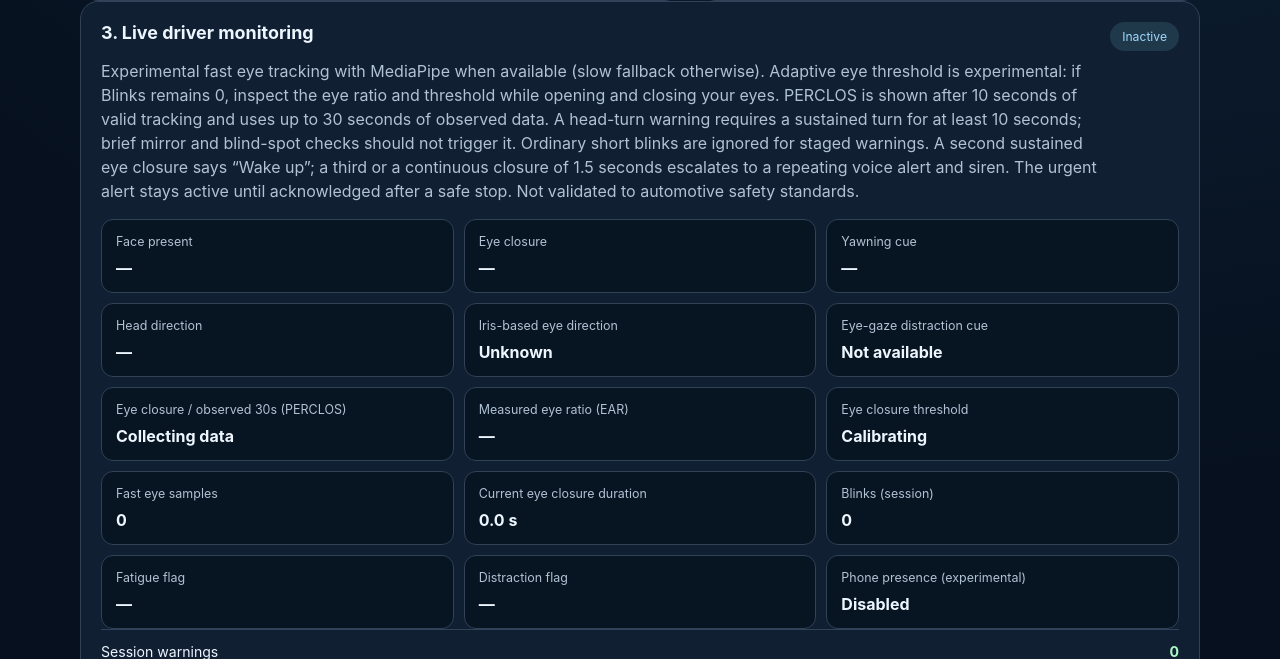
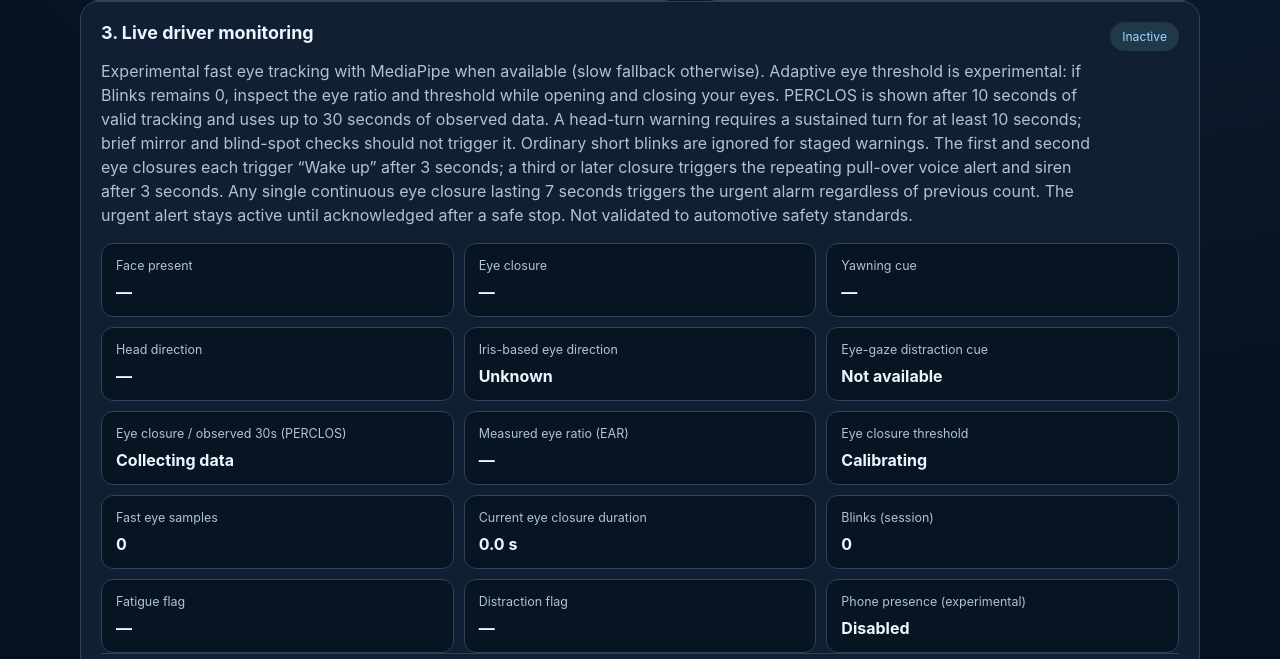
Before and after one commit to arianharashchi-lang/FacialEmotionAI, a FastAPI app: page /driver in a window 1280 px wide. Shown: the part 1142-1801 px from the top of the page. Run offline with FastAPI, Linux system fonts and the light colour scheme; some libraries are stand-ins or nearby versions.

Commit message:
Update driver monitoring alert threshold guidance

```diff
--- a/webapp/templates/driver.html
+++ b/webapp/templates/driver.html
@@ -9,7 +9,7 @@
 <div class="panel"><h2>1. Enroll an authorized driver</h2><p>Only enroll with the person's informed permission. This session keeps a temporary facial descriptor in memory, not photos.</p><label for="pin">Temporary PIN (at least 6 characters)</label><input id="pin" type="password" minlength="6" autocomplete="off" placeholder="Session PIN"><button id="enroll" disabled>Enroll current face</button><p id="enrollStatus" class="status" aria-live="polite">No driver enrolled</p></div>
 <div class="panel"><h2>2. Simulated vehicle access</h2><label for="verifyPin">Enter temporary PIN</label><input id="verifyPin" type="password" autocomplete="off" placeholder="PIN"><button id="verify" disabled>Verify driver &amp; PIN</button><button id="resetIgnition" class="secondary">Reset virtual ignition</button><div class="metric"><span>Virtual ignition</span><strong id="ignition">LOCKED</strong></div><div class="metric"><span>Identity result</span><strong id="identity">Not checked</strong></div><p class="help">A passed check only changes this on-screen indicator. Facial recognition may falsely accept or reject users; the PIN is a demo factor, not production-grade authentication.</p></div>
 </div></section>
-<section class="panel"><div class="section-title"><div><h2>3. Live driver monitoring</h2><p>Experimental fast eye tracking with MediaPipe when available (slow fallback otherwise). Adaptive eye threshold is experimental: if Blinks remains 0, inspect the eye ratio and threshold while opening and closing your eyes. PERCLOS is shown after 10 seconds of valid tracking and uses up to 30 seconds of observed data. A head-turn warning requires a sustained turn for at least 10 seconds; brief mirror and blind-spot checks should not trigger it. Ordinary short blinks are ignored for staged warnings. A second sustained eye closure says “Wake up”; a third or a continuous closure of 1.5 seconds escalates to a repeating voice alert and siren. The urgent alert stays active until acknowledged after a safe stop. Not validated to automotive safety standards.</p></div><span id="monitorState" class="pill">Inactive</span></div><div class="metrics">
+<section class="panel"><div class="section-title"><div><h2>3. Live driver monitoring</h2><p>Experimental fast eye tracking with MediaPipe when available (slow fallback otherwise). Adaptive eye threshold is experimental: if Blinks remains 0, inspect the eye ratio and threshold while opening and closing your eyes. PERCLOS is shown after 10 seconds of valid tracking and uses up to 30 seconds of observed data. A head-turn warning requires a sustained turn for at least 10 seconds; brief mirror and blind-spot checks should not trigger it. Ordinary short blinks are ignored for staged warnings. The first and second eye closures each trigger “Wake up” after 3 seconds; a third or later closure triggers the repeating pull-over voice alert and siren after 3 seconds. Any single continuous eye closure lasting 7 seconds triggers the urgent alarm regardless of previous count. The urgent alert stays active until acknowledged after a safe stop. Not validated to automotive safety standards.</p></div><span id="monitorState" class="pill">Inactive</span></div><div class="metrics">
 <div class="tile"><span>Face present</span><strong id="faceState">—</strong></div>
 <div class="tile"><span>Eye closure</span><strong id="eyeState">—</strong></div>
 <div class="tile"><span>Yawning cue</span><strong id="yawnState">—</strong></div>
@@ -34,5 +34,5 @@
 <div class="camera-actions"><button id="downloadReport" type="button">Download full session report (HTML)</button></div></div>
 <h3>Session alerts</h3><ol id="eventHistory" aria-live="polite"><li>No alerts yet.</li></ol><p class="help">Iris-based relative eye direction uses MediaPipe Face Mesh landmarks but is not calibrated to a particular vehicle or road direction. Eyeglasses, light, pose, and camera placement can produce false alarms. Optional phone-object detection only indicates a visible phone; it cannot determine whether the driver is using it. It may miss small/occluded phones or falsely flag objects. Microsleep, internal emotions, and true alertness are NOT reliably assessed by this prototype. If tracking is lost during a simulated drive, the virtual ignition is never switched off automatically.</p></section>
 <p id="status" class="status" role="status" aria-live="polite">Click Start camera to load the model.</p>
-</main><script defer src="https://cdn.jsdelivr.net/npm/face-api.js@0.22.2/dist/face-api.min.js"></script><script defer src="https://cdn.jsdelivr.net/npm/@mediapipe/face_mesh@0.4/face_mesh.js"></script><script defer src="/static/driver-analytics.js"></script><script defer src="/static/driver-metrics.js?v=staged-drowsiness-alerts-1"></script><script defer src="/static/driver-gaze.js?v=staged-drowsiness-alerts-1"></script><script defer src="/static/driver.js?v=staged-drowsiness-alerts-1"></script>
+</main><script defer src="https://cdn.jsdelivr.net/npm/face-api.js@0.22.2/dist/face-api.min.js"></script><script defer src="https://cdn.jsdelivr.net/npm/@mediapipe/face_mesh@0.4/face_mesh.js"></script><script defer src="/static/driver-analytics.js"></script><script defer src="/static/driver-metrics.js?v=staged-drowsiness-alerts-2"></script><script defer src="/static/driver-gaze.js?v=staged-drowsiness-alerts-2"></script><script defer src="/static/driver.js?v=staged-drowsiness-alerts-2"></script>
 </body></html>
```
